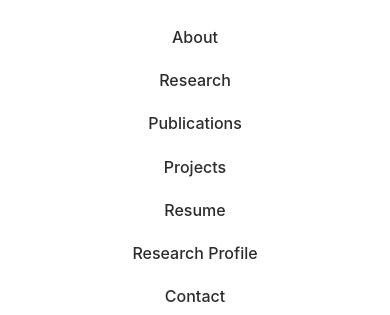
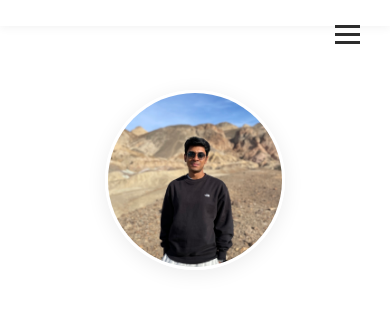
Before and after one commit to zuhayermahtab/zuhayermahtab.github.io, a plain HTML site: page index.html in a window 390 px wide. Shown: the top 315 px of the page. Drawn offline with Linux system fonts and the light colour scheme.

Commit message:
fixed navigation panse issue

```diff
--- a/index.html
+++ b/index.html
@@ -122,29 +122,69 @@
             margin-bottom: 1.5rem;
         }
 
+        .hamburger {
+            display: none;
+            cursor: pointer;
+            padding: 10px;
+        }
+
+        .hamburger div {
+            width: 25px;
+            height: 3px;
+            background-color: #2c2c2c;
+            margin: 5px 0;
+            transition: all 0.3s ease;
+        }
+
         @media (max-width: 768px) {
+            nav {
+                padding: 0.8rem;
+            }
+
+            .hamburger {
+                display: block;
+                position: absolute;
+                top: 10px;
+                right: 20px;
+                z-index: 1001;
+            }
+
             nav ul {
-                flex-direction: column;
-                text-align: center;
-                gap: 1rem;
+                display: none;
+                position: absolute;
+                top: 100%;
+                left: 0;
+                width: 100%;
+                background: white;
+                padding: 1rem 0;
+                box-shadow: 0 2px 10px rgba(0,0,0,0.1);
+            }
+
+            nav ul.active {
+                display: flex;
+            }
+
+            nav ul li {
+                margin: 0.5rem 0;
             }
 
             section {
-                padding: 4rem 1.5rem;
+                padding: 3rem 1rem;
             }
 
-            h1 {
-                font-size: 2.2rem;
-            }
-
-            h2 {
-                font-size: 1.8rem;
+            #hero {
+                padding-top: 4rem;
             }
         }
     </style>
 </head>
 <body>
     <nav>
+        <div class="hamburger" onclick="toggleMenu()">
+            <div></div>
+            <div></div>
+            <div></div>
+        </div>
         <ul>
             <li><a href="#about">About</a></li>
             <li><a href="#research">Research</a></li>
@@ -278,5 +318,14 @@
             <p>Office: Gerontology Center, 206, University of Southern California, Los Angeles, CA 90007</p>
         </div>
     </section>
+
+    <script>
+        function toggleMenu() {
+            const menu = document.querySelector('nav ul');
+            const hamburger = document.querySelector('.hamburger');
+            menu.classList.toggle('active');
+            hamburger.classList.toggle('active');
+        }
+    </script>
 </body>
 </html>
```
